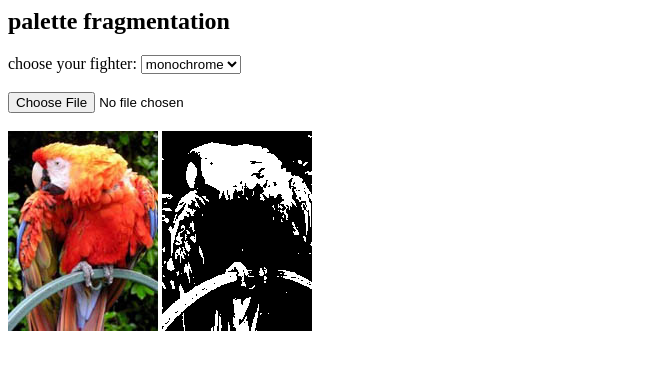
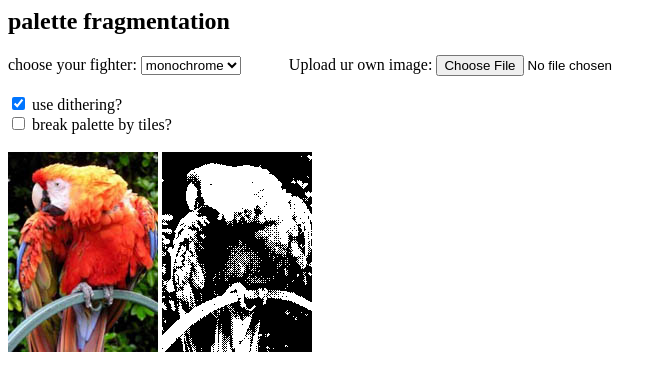
Before and after one commit to jakeonaut/palette-world, a plain HTML site: page index.html in a window 1280 px wide. Shown: the whole page, without its empty margins (0-666 px from the left). Drawn offline with Linux system fonts and the light colour scheme.

Commit message:
added dithering.

```diff
--- a/index.html
+++ b/index.html
@@ -1,6 +1,7 @@
 <html>
 <head>
     <title>palette world</title>
+    <link rel="icon" href="favicon.ico?v=2" />
 </head>
 <body>
 
@@ -13,8 +14,14 @@ choose your fighter:
     <option value="gameboy">gameboy</option>
     <option value="GBCpastel">GBC pastel</option>
 </select>
+&nbsp;&nbsp;&nbsp;&nbsp;&nbsp;&nbsp;&nbsp;&nbsp;&nbsp;&nbsp;
+Upload ur own image: <input type="file" onchange="userUploadImage();" value="upload image" />
 <br/><br/>
-<input type="file" onchange="userUploadImage();" value="upload image" />
+<input type="checkbox" id="user_dithering" checked onchange="userToggleDithering();">
+    use dithering?
+<br/>
+<input type="checkbox" id="user_tiled_palettes" onchange="userToggleTiledPalettes();">
+    break palette by tiles?
 <br/><br/>
 <canvas id="original"></canvas>
 <canvas id="new"></canvas>
--- a/script.js
+++ b/script.js
@@ -1,5 +1,7 @@
 /******************CHOOSE YOUR PALETTE*************************/
-var chosen_palette = palettes["monochrome"];
+var user_palette = palettes["monochrome"];
+var user_dithering = true;
+var user_tiled_palettes = false;
 /**************************************************************/
 
 var canvas_orig, ctx_orig, canvas, ctx;
@@ -14,12 +16,12 @@ function Pixel(r, g, b, a, x, y){
     this.x = x;
     this.y = y;
 
-    this.closestColor = function(raw_palette){
+    this.closestColor = function(raw_palette, r, g, b){
         var min_dist = 9999;
         var closest_color = [0, 255, 0];
-        var r = this.r;
-        var g = this.g;
-        var b = this.b;
+        if (r === undefined) r = this.r;
+        if (g === undefined) g = this.g;
+        if (b === undefined) b = this.b;
         raw_palette.forEach(function(color){
             var dist = Math.sqrt(
                 Math.pow(color[0]-r, 2) +
@@ -41,6 +43,23 @@ function Pixel(r, g, b, a, x, y){
         ctx.fillStyle = fillStyle;
         ctx.fillRect(this.x, this.y, 1, 1);
     }
+    this.draw_dithered = function(palette){
+        var m = new Array(
+            [1, 9, 3, 11],
+            [13, 5, 15, 7],
+            [4, 12, 2, 10],
+            [16, 8, 14, 6]
+        );
+        var ratio = 3*(m[this.x%m.length][this.y%m[0].length]);
+        var r = this.r + ratio;
+        var g = this.g + ratio;
+        var b = this.b + ratio;
+        var color = this.closestColor(palette, r, g, b);
+        r = color[0]; g = color[1]; b = color[2];
+        var fillStyle = "rgb("+r+","+g+","+b+")";
+        ctx.fillStyle = fillStyle;
+        ctx.fillRect(this.x, this.y, 1, 1);
+    }
 }
 
 function Tile(){
@@ -49,9 +68,12 @@ function Tile(){
         this.pixels.push(pixel);
     }
     this.draw = function(palette){
-        var sub_palette = this.selectSubPalette(palette);
+        if (user_tiled_palettes)
+            palette = this.selectSubPalette(palette);
         this.pixels.forEach(function(pixel){
-            pixel.draw(sub_palette);
+            if (user_dithering)
+                pixel.draw_dithered(palette);
+            else pixel.draw(palette);
         });
     }
 
@@ -131,24 +153,19 @@ function drawWithPalette(palette){
 }
 
 
-function drawWithMetaPalette(palette){
-
-}
-
-//a very intensive process indeed...
-function createMetaPalette(palette){
-    //have every tile select its own optimal subpalette
-        //that is composed of only 4 colors
-        //assuming that the "shared" color amongst all palettes is black
-    var sub_palettes = {};
-}
-
-
 function userSelectPalette(){
     var select = document.getElementById("user_palette");
     var palette_name = select.options[select.selectedIndex].value;
-    chosen_palette = palettes[palette_name];
-    drawWithPalette(chosen_palette);
+    user_palette = palettes[palette_name];
+    drawWithPalette(user_palette);
+}
+function userToggleDithering(){
+    user_dithering = !user_dithering;
+    drawWithPalette(user_palette);
+}
+function userToggleTiledPalettes(){
+    user_tiled_palettes = !user_tiled_palettes;
+    drawWithPalette(user_palette);
 }
 function userUploadImage(){
    var file    = document.querySelector('input[type=file]').files[0]; //sames as here
@@ -181,8 +198,8 @@ function init(img){
         ctx.fillStyle = "000000";
         console.log(ctx.fillStyle);
         ctx.fillRect(0, 0, canvas.width, canvas.height);
-        drawWithPalette(chosen_palette);
-        //var meta_palette = createMetaPalette(chosen_palette);
+        drawWithPalette(user_palette);
+        //var meta_palette = createMetaPalette(user_palette);
         //drawWithMetaPalette(meta_palette);
     }
 
```
Also changed, not shown: favicon.ico (added).
